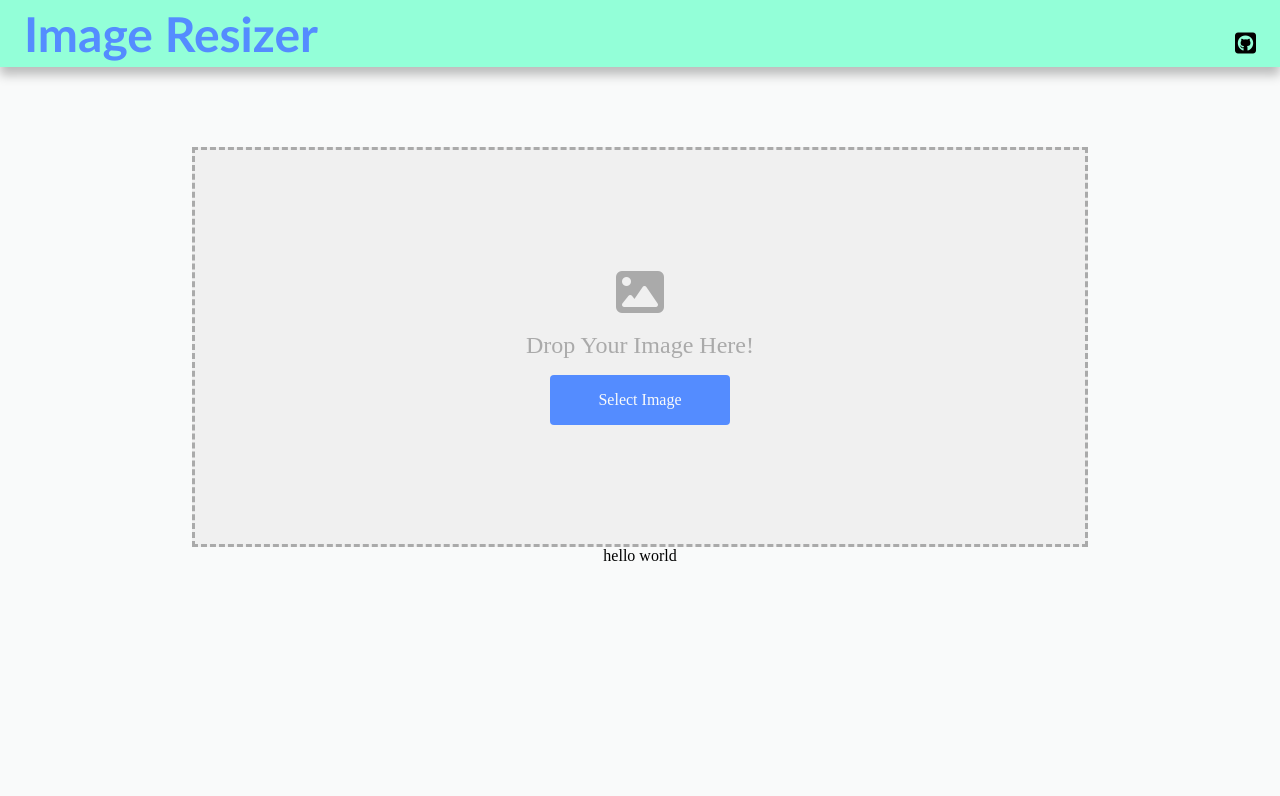
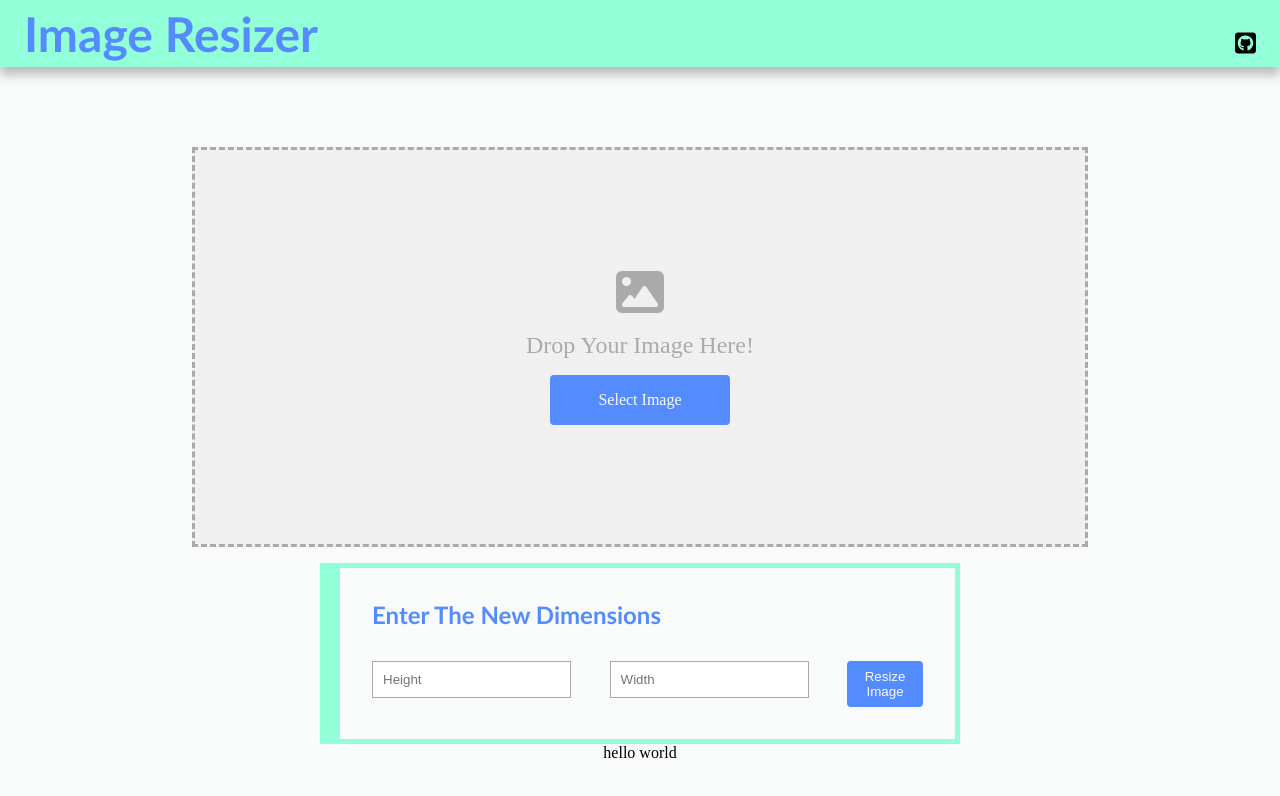
Before and after one commit to faseem619/ImageResizer, a React (Create React App) app in the folder front-end/: page / in a window 1280 px wide. Shown: the top 796 px of the page. Built offline with nearby package versions, Linux system fonts and the light colour scheme.

Commit message:
added size setting area

```diff
--- a/front-end/src/App.js
+++ b/front-end/src/App.js
@@ -1,12 +1,17 @@
+import React, { useEffect, useState } from "react";
 import "./App.css";
+import DimensionSetter from "./Components/DimensionSetter";
 import DragArea from "./Components/DragArea";
 import Navbar from "./Components/Navbar";
 
 function App() {
+  const [height, setHeight] = useState("");
+  const [width, setWidth] = useState("");
   return (
     <div className="App">
       <Navbar />
-      <DragArea />
+      <DragArea width={width} height={height} />
+      <DimensionSetter setHeight={setHeight} setWidth={setWidth} />
       hello world
     </div>
   );
--- /dev/null
+++ b/front-end/src/CSS/setter.css
@@ -0,0 +1,48 @@
+.setter_container {
+  display: grid;
+  place-items: center;
+  margin-top: 1rem;
+}
+.setter {
+  border: solid var(--background-color-secondary) 5px;
+  border-left-width: 20px;
+  width: 50%;
+  padding: 2em;
+}
+.setter h1 {
+  font-size: var(--fs-p);
+  font-family: var(--font-primary);
+  color: var(--font-color-primary);
+  text-align: left;
+}
+.setter--form {
+  margin-top: 2em;
+  display: flex;
+  column-gap: 7%;
+}
+.setter--form input {
+  padding: 10px;
+  outline: none;
+  border: solid var(--border-color) 1px;
+  -moz-appearance: textfield;
+}
+.setter--form input:focus {
+  border-color: var(--font-color-accent);
+}
+input::-webkit-outer-spin-button,
+input::-webkit-inner-spin-button {
+  -webkit-appearance: none;
+  margin: 0;
+}
+button {
+  background-color: inherit;
+  border: none;
+  color: inherit;
+}
+.submit_button {
+  background-color: var(--font-color-primary);
+  font-family: var(--font-primary);
+  color: var(--background-color-primary);
+  padding: 0.5em;
+  border-radius: 4px;
+}
--- /dev/null
+++ b/front-end/src/Components/DimensionSetter.js
@@ -0,0 +1,38 @@
+import React from "react";
+
+import "../CSS/setter.css";
+
+function DimensionSetter({ setHeight, setWidth }) {
+  return (
+    <div className="setter_container">
+      <div className="setter">
+        <div>
+          <h1>Enter The New Dimensions</h1>
+        </div>
+        <form className="setter--form">
+          <div className="height-section dimension_section">
+            <input
+              type="number"
+              placeholder="Height"
+              required
+              onChange={(e) => setHeight(e.target.value)}
+            />
+          </div>
+          <div className="width-section dimension_section">
+            <input
+              type="number"
+              placeholder="Width"
+              required
+              onChange={(e) => setHeight(e.target.value)}
+            />
+          </div>
+          <div className="button submit_button">
+            <button>Resize Image</button>
+          </div>
+        </form>
+      </div>
+    </div>
+  );
+}
+
+export default DimensionSetter;
--- a/front-end/src/Components/DragArea.js
+++ b/front-end/src/Components/DragArea.js
@@ -3,7 +3,7 @@ import React, { useEffect, useRef, useState } from "react";
 import "../CSS/dragarea.css";
 import SelectButton from "./SelectButton";
 
-function DragArea() {
+function DragArea({ height, width }) {
   const dragArea = useRef(null);
 
   let [file, setFile] = useState("");
@@ -31,22 +31,22 @@ function DragArea() {
       reader.onload = function () {
         setImages([...images, reader.result]);
       };
-      const PostImage = async (data = {}) => {
-        await fetch("http://localhost:8080", {
-          method: "POST", // *GET, POST, PUT, DELETE, etc.
-          mode: "cors", // no-cors, *cors, same-origin
-          cache: "no-cache", // *default, no-cache, reload, force-cache, only-if-cached
-          credentials: "same-origin", // include, *same-origin, omit
-          redirect: "follow", // manual, *follow, error
-          referrerPolicy: "no-referrer", // no-referrer, *no-referrer-when-downgrade, origin, origin-when-cross-origin, same-origin, strict-origin, strict-origin-when-cross-origin, unsafe-url
-          body: data, // body data type must match "Content-Type" header
-        });
-      };
-      const formData = new FormData();
-      formData.append("image", file);
-      formData.append("width", 100);
-      formData.append("height", 200);
-      PostImage(formData);
+      // const PostImage = async (data = {}) => {
+      //   await fetch("http://localhost:8080", {
+      //     method: "POST",
+      //     mode: "cors",
+      //     cache: "no-cache",
+      //     credentials: "same-origin",
+      //     redirect: "follow",
+      //     referrerPolicy: "no-referrer",
+      //     body: data,
+      //   });
+      // };
+      // const formData = new FormData();
+      // formData.append("image", file);
+      // formData.append("width", 100);
+      // formData.append("height", 200);
+      // PostImage(formData);
       setFile("");
     }
   }, [file, images]);
--- a/front-end/src/Components/Navbar.js
+++ b/front-end/src/Components/Navbar.js
@@ -1,4 +1,3 @@
-import React from "react";
 import "../CSS/navbar.css";
 
 function Navbar() {
```
